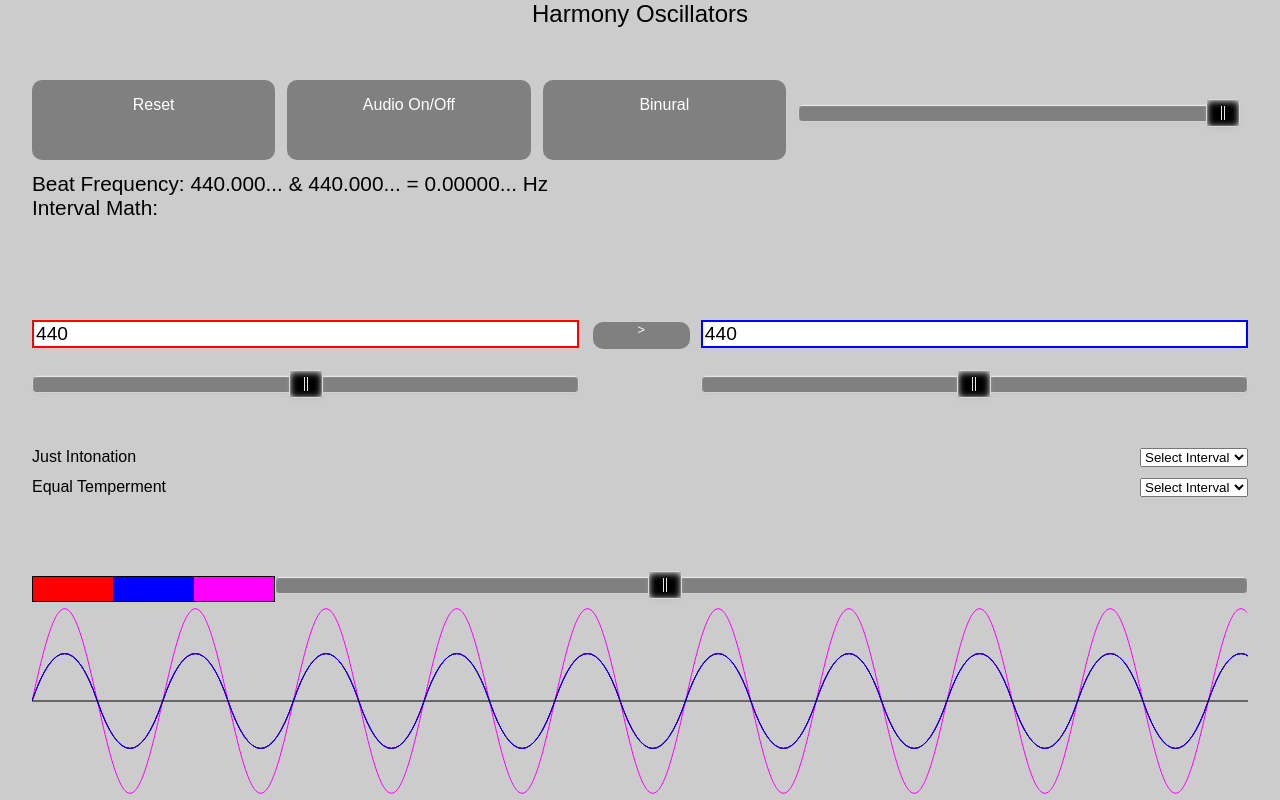
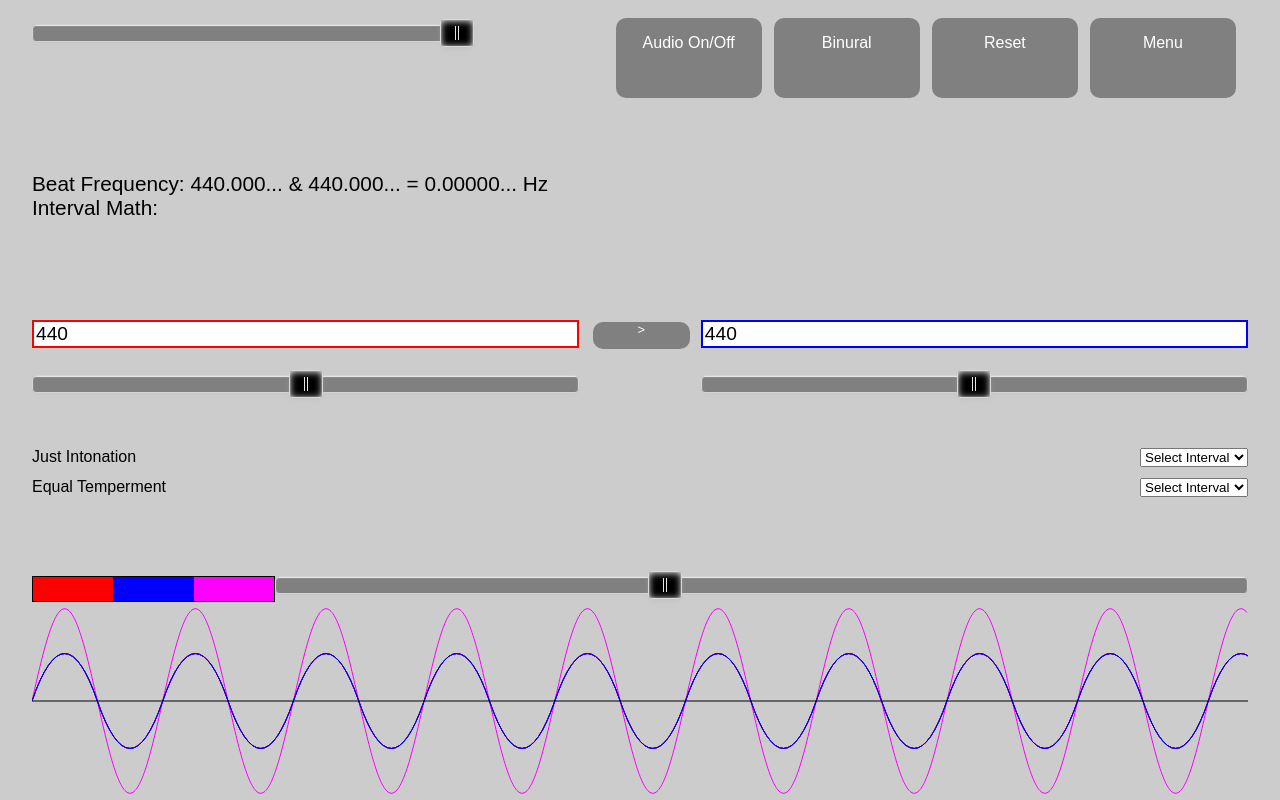
Before and after one commit to fogg4444/harmony_oscillators, a plain HTML site: page index.html in a window 1280 px wide. Drawn offline with Linux system fonts and the light colour scheme.

Commit message:
cleanup, added menu button

```diff
--- a/css/main.css
+++ b/css/main.css
@@ -55,7 +55,7 @@ h1{
 	}
 
 	#button_header{
-		height: 10%;
+		height: 100%;
 		/*width: 80%;*/
 		/*border: red 1px solid;*/
 		position: relative;
@@ -65,9 +65,9 @@ h1{
 		.top_button{
 			/*text-align: center;*/
 			height: 100%;
-			width: 20%;
+			width: 12%;
 			/*position: absolute;*/
-			float: left;
+			float: right;
 			color: white;
 			cursor: default;
 
@@ -78,21 +78,18 @@ h1{
 			-webkit-border-radius: 10px;
 			border-radius: 10px;  /*future proofing */
 			-khtml-border-radius: 10px; /* for old Konqueror browsers */
+			background-color: grey;
 		}
-		.top_button div {
-		}
+
 		.top_button p{
 			/*padding: 0;*/
 			/*margin: 0;*/
 		}
 
-		#reset_button{
-			background-color: grey;
-		}
 		#master_volume_div{
 			position: relative;
 			top: 30%;
-			left: 63%;
+			left: 0%;
 			width: 35%;
 		}
 
--- a/index.html
+++ b/index.html
@@ -15,18 +15,22 @@
 
 <body>
 	<div id="wrap">
+
+<!-- 		<div id="header">
+			<h1>Harmony Oscillators</h1>
+		</div> -->
+
 		<div id="header">
-			<h1>Harmony Oscillators</h1>
+
+			<div id="button_header">
+				<div id="master_volume_div" ></div>
+				<div id="menu" class="top_button"><p>Menu</p></div>
+				<div id="reset_button" class="top_button"> <div> <p>Reset</p> </div> </div>
+				<div id="pan_button" class="top_button"> <div> <p>Binural</p> </div> </div>
+				<div id="mute_button" class="top_button"> <div> <p>Audio On/Off</p> </div> </div>
+			</div>
 		</div>
-		<div id="master_volume_div_wrap">
-		</div>
-		<div id="button_header">
-			<div id="reset_button" class="top_button"> <div> <p>Reset</p> </div> </div>
-			<div id="mute_button" class="top_button"> <div> <p>Audio On/Off</p> </div> </div>
-			<div id="pan_button" class="top_button"> <div> <p>Binural</p> </div> </div>
-			<div id="master_volume_div" ></div>
 
-		</div>
 		<div id="below_header">
 			<div id="math_div">
 				<!-- <span> -->
```
